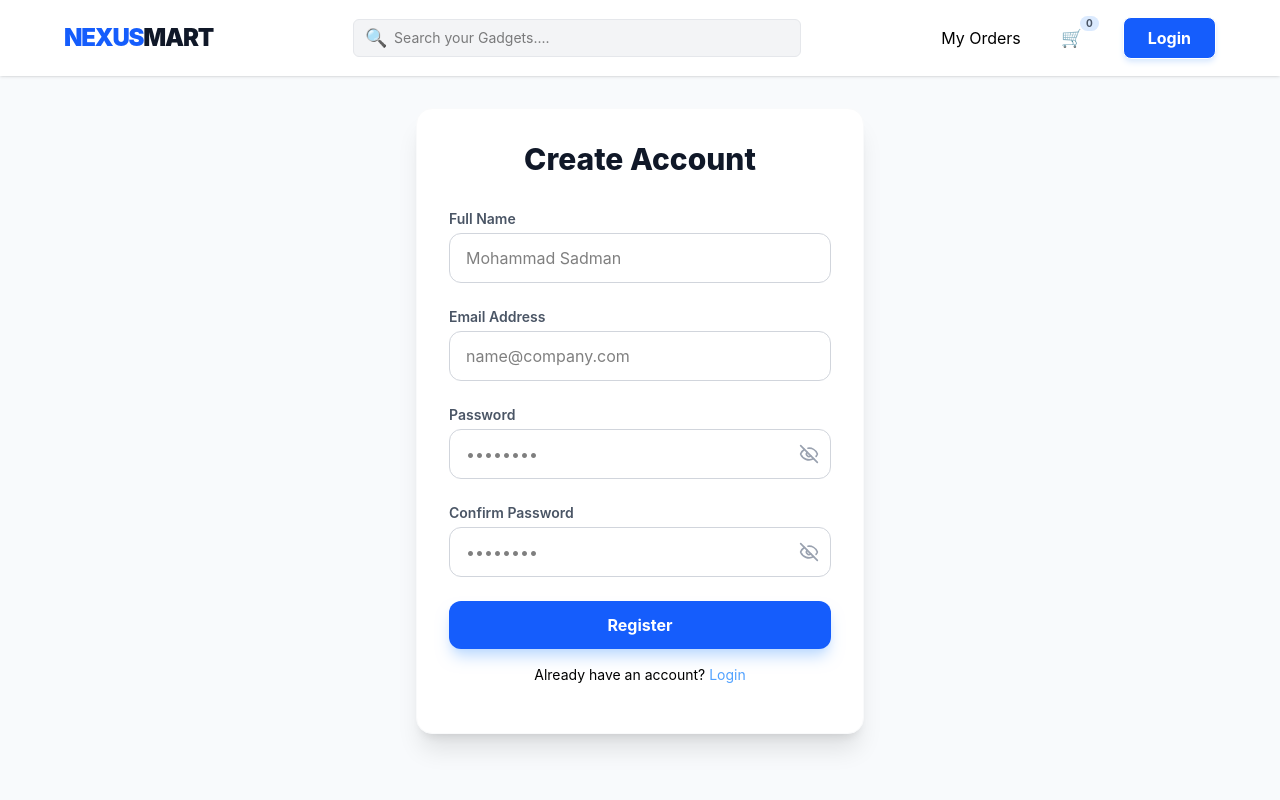
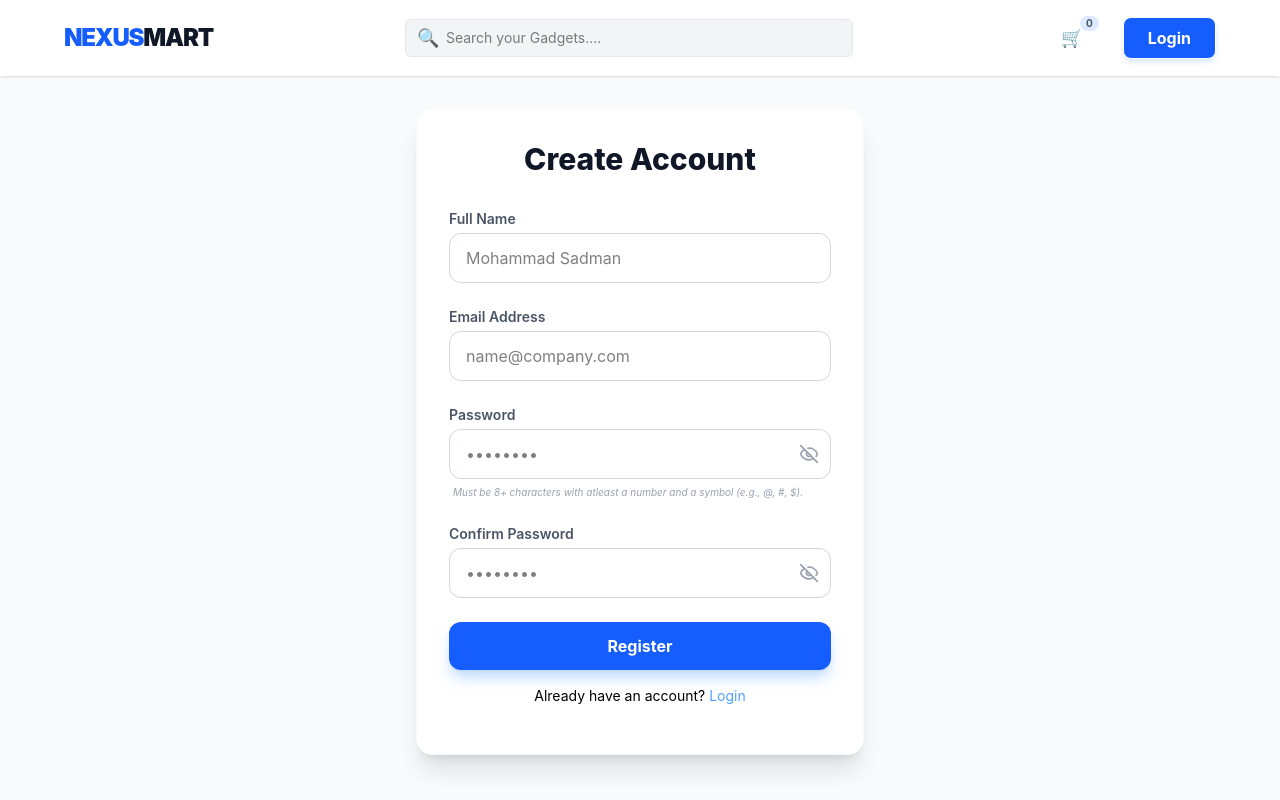
Before and after one commit to sumiya-yasmin/nexus-mart, a Vue app in the folder nexus-frontend/: page /register in a window 1280 px wide. Shown: the top 800 px of the page. Built offline with nearby package versions, Linux system fonts and the light colour scheme.

Commit message:
implement password input cases

```diff
--- a/nexus-frontend/src/components/AuthForm.vue
+++ b/nexus-frontend/src/components/AuthForm.vue
@@ -1,68 +1,131 @@
 <script setup>
-import { Eye, EyeOff } from 'lucide-vue-next';
-import { ref } from 'vue';
+import { Eye, EyeOff } from "lucide-vue-next";
+import { ref } from "vue";
 
-const props = defineProps(['mode']);
-const emit = defineEmits(['submit']);
+const props = defineProps(["mode", "errors"]);
+const emit = defineEmits(["submit"]);
 const form = ref({
-    'name': '',
-    'email': '',
-    'password': '',
-    'password_confirmation': '',
-})
+  name: "",
+  email: "",
+  password: "",
+  password_confirmation: "",
+});
 
 const showPassword = ref(false);
 const showConfirmPassword = ref(false);
 </script>
 <template>
   <div class="flex flex-col items-center justify-center min-h-[50vh]">
-    <div class="w-full max-w-md p-8 bg-white rounded-2xl shadow-xl border border-gray-50">
+    <div
+      class="w-full max-w-md p-8 bg-white rounded-2xl shadow-xl border border-gray-50"
+    >
       <h2 class="text-3xl font-extrabold text-center text-gray-900 mb-8">
-        {{ mode === 'login' ? 'Sign In' : 'Create Account' }}
+        {{ mode === "login" ? "Sign In" : "Create Account" }}
       </h2>
 
       <form @submit.prevent="emit('submit', form)" class="space-y-6">
         <div v-if="mode === 'register'">
-          <label class="block text-sm font-semibold text-gray-600 mb-1">Full Name</label>
-          <input v-model="form.name" type="text" class="w-full px-4 py-3 rounded-xl border border-gray-300 focus:border-blue-500 focus:ring-2 focus:ring-blue-200 outline-none transition-all" placeholder="Mohammad Sadman" />
+          <label class="block text-sm font-semibold text-gray-600 mb-1"
+            >Full Name</label
+          >
+          <input
+            v-model="form.name"
+            type="text"
+            class="w-full px-4 py-3 rounded-xl border border-gray-300 focus:border-blue-500 focus:ring-2 focus:ring-blue-200 outline-none transition-all"
+            placeholder="Mohammad Sadman"
+          />
         </div>
 
         <div>
-          <label class="block text-sm font-semibold text-gray-600 mb-1">Email Address</label>
-          <input v-model="form.email" type="email" class="w-full px-4 py-3 rounded-xl border border-gray-300 focus:border-blue-500 focus:ring-2 focus:ring-blue-200 outline-none transition-all" placeholder="name@company.com" />
+          <label class="block text-sm font-semibold text-gray-600 mb-1"
+            >Email Address</label
+          >
+          <input
+            v-model="form.email"
+            type="email"
+            class="w-full px-4 py-3 rounded-xl border border-gray-300 focus:border-blue-500 focus:ring-2 focus:ring-blue-200 outline-none transition-all"
+            placeholder="name@company.com"
+          />
         </div>
 
         <div>
-          <label class="block text-sm font-semibold text-gray-600 mb-1">Password</label>
+          <label class="block text-sm font-semibold text-gray-600 mb-1"
+            >Password</label
+          >
           <div class="relative">
-          <input v-model="form.password" :type="showPassword? 'text' : 'password'" class="w-full px-4 py-3 rounded-xl border border-gray-300 focus:border-blue-500 focus:ring-2 focus:ring-blue-200 outline-none transition-all" placeholder="••••••••" />
-          <button @click="showPassword = !showPassword" type="button" class="absolute cursor-pointer right-3 top-1/2 -translate-y-1/2 text-gray-400 hover:text-blue-600 transition-colors">
+            <input
+              v-model="form.password"
+              :type="showPassword ? 'text' : 'password'"
+              class="w-full px-4 py-3 rounded-xl border border-gray-300 focus:border-blue-500 focus:ring-2 focus:ring-blue-200 outline-none transition-all"
+              placeholder="••••••••"
+            />
+            <button
+              @click="showPassword = !showPassword"
+              type="button"
+              class="absolute cursor-pointer right-3 top-1/2 -translate-y-1/2 text-gray-400 hover:text-blue-600 transition-colors"
+            >
               <Eye v-if="showPassword" :size="20" />
-              <eye-off v-else :size="20"/>
-          </button>
+              <eye-off v-else :size="20" />
+            </button>
+          </div>
+          <p
+            v-if="mode === 'register' && !props.errors?.password"
+            class="text-[10px] text-gray-400 mt-1.5 ml-1 italic"
+          >
+            Must be 8+ characters with atleast a number and a symbol (e.g., @, #, $).
+          </p>
+          <p
+            v-if="props.errors?.password"
+            class="text-red-500 text-xs mt-1 animate-pulse"
+          >
+            {{ props.errors.password[0] }}
+          </p>
+        </div>
+
+        <div v-if="mode === 'register'">
+          <label class="block text-sm font-semibold text-gray-600 mb-1"
+            >Confirm Password</label
+          >
+          <div class="relative">
+            <input
+              v-model="form.password_confirmation"
+              :type="showConfirmPassword ? 'text' : 'password'"
+              class="w-full px-4 py-3 rounded-xl border border-gray-300 focus:border-blue-500 focus:ring-2 focus:ring-blue-200 outline-none transition-all"
+              placeholder="••••••••"
+            />
+            <button
+              @click="showConfirmPassword = !showConfirmPassword"
+              type="button"
+              class="absolute cursor-pointer right-3 top-1/2 -translate-y-1/2 text-gray-400 hover:text-blue-600 transition-colors"
+            >
+              <Eye v-if="showConfirmPassword" :size="20" />
+              <eye-off v-else :size="20" />
+            </button>
           </div>
         </div>
 
-        <div v-if="mode === 'register'">
-          <label class="block text-sm font-semibold text-gray-600 mb-1">Confirm Password</label>
-           <div class="relative">
-          <input v-model="form.password_confirmation" :type="showConfirmPassword? 'text' : 'password'"  class="w-full px-4 py-3 rounded-xl border border-gray-300 focus:border-blue-500 focus:ring-2 focus:ring-blue-200 outline-none transition-all" placeholder="••••••••" />
-          <button @click="showConfirmPassword = !showConfirmPassword" type="button" class="absolute cursor-pointer right-3 top-1/2 -translate-y-1/2 text-gray-400 hover:text-blue-600 transition-colors">
-              <Eye v-if="showConfirmPassword" :size="20" />
-              <eye-off v-else :size="20"/>
-          </button>
-          </div>
-        </div>
-
-        <button type="submit" class="w-full py-3 px-4 bg-blue-600 hover:bg-blue-700 text-white font-bold rounded-xl shadow-lg shadow-blue-200 transition-all active:scale-95">
-          {{ mode === 'login' ? 'Login' : 'Register' }}
+        <button
+          type="submit"
+          class="w-full py-3 px-4 bg-blue-600 hover:bg-blue-700 text-white font-bold rounded-xl shadow-lg shadow-blue-200 transition-all active:scale-95"
+        >
+          {{ mode === "login" ? "Login" : "Register" }}
         </button>
       </form>
-      <div v-if="mode==='login'">
-         <p class="text-sm p-4 text-center">Don't have an account? <router-link to="/register"><span class="text-blue-400">Sign Up</span></router-link></p>
+      <div v-if="mode === 'login'">
+        <p class="text-sm p-4 text-center">
+          Don't have an account?
+          <router-link to="/register"
+            ><span class="text-blue-400">Sign Up</span></router-link
+          >
+        </p>
       </div>
-      <div v-if="mode==='register'">
-         <p class="text-sm p-4 text-center">Already have an account? <router-link to="/login"><span class="text-blue-400">Login</span></router-link></p>
+      <div v-if="mode === 'register'">
+        <p class="text-sm p-4 text-center">
+          Already have an account?
+          <router-link to="/login"
+            ><span class="text-blue-400">Login</span></router-link
+          >
+        </p>
       </div>
     </div>
   </div>
--- a/nexus-frontend/src/components/Navbar.vue
+++ b/nexus-frontend/src/components/Navbar.vue
@@ -58,7 +58,7 @@ const handleLogout = async () => {
          Dashboard
       </router-link>
       <router-link
-        v-else="isLoggedIn"
+        v-else-if="isLoggedIn"
         to="/profile/orders"
         class="hover:text-blue-600"
       >
--- a/nexus-frontend/src/pages/Register.vue
+++ b/nexus-frontend/src/pages/Register.vue
@@ -22,6 +22,6 @@ const handleRegister = async (data) => {
 
 <template>
   <div class="mt-8">
-    <AuthForm mode="register" @submit="handleRegister" />
+    <AuthForm mode="register" @submit="handleRegister" :errors="authStore.errors" />
   </div>
 </template>
--- a/nexus-frontend/src/store/auth.js
+++ b/nexus-frontend/src/store/auth.js
@@ -1,10 +1,10 @@
 import { defineStore } from "pinia";
 import { computed, ref } from "vue";
 import * as authApi from "@/api/authService";
-import { useRouter } from "vue-router";
 export const useAuthStore = defineStore("auth", () => {
   const user = ref(JSON.parse(localStorage.getItem("user")) || null);
   const token = ref(localStorage.getItem("token") || null);
+    const errors = ref({});
 
   const isLoggedIn = computed(() => !!token.value);
   const isAdmin = computed(() => {
@@ -13,7 +13,7 @@ export const useAuthStore = defineStore("auth", () => {
 
   const login = async (credentials) => {
     try {
-        const response = await authApi.login(credentials);
+      const response = await authApi.login(credentials);
       user.value = response.data.user;
       token.value = response.data.token;
       localStorage.setItem("user", JSON.stringify(user.value));
@@ -26,12 +26,16 @@ export const useAuthStore = defineStore("auth", () => {
 
   const register = async (userData) => {
     try {
+      errors.value={};
       const response = await authApi.register(userData);
       user.value = response.data.user;
       token.value = response.data.token;
       localStorage.setItem("user", JSON.stringify(user.value));
       localStorage.setItem("token", token.value);
     } catch (error) {
+      if (error.response?.status === 422) {
+            errors.value = error.response.data.errors;
+        }
       throw error;
     }
   };
@@ -49,6 +53,6 @@ export const useAuthStore = defineStore("auth", () => {
     }
   }
     return {
-        user, token, isLoggedIn, isAdmin, login,register, logout
+        user, token, isLoggedIn, isAdmin, login,register, logout, errors
     }
 });
```
Also changed, not shown: 1 other file (tests, documents, lock files or other folders).
